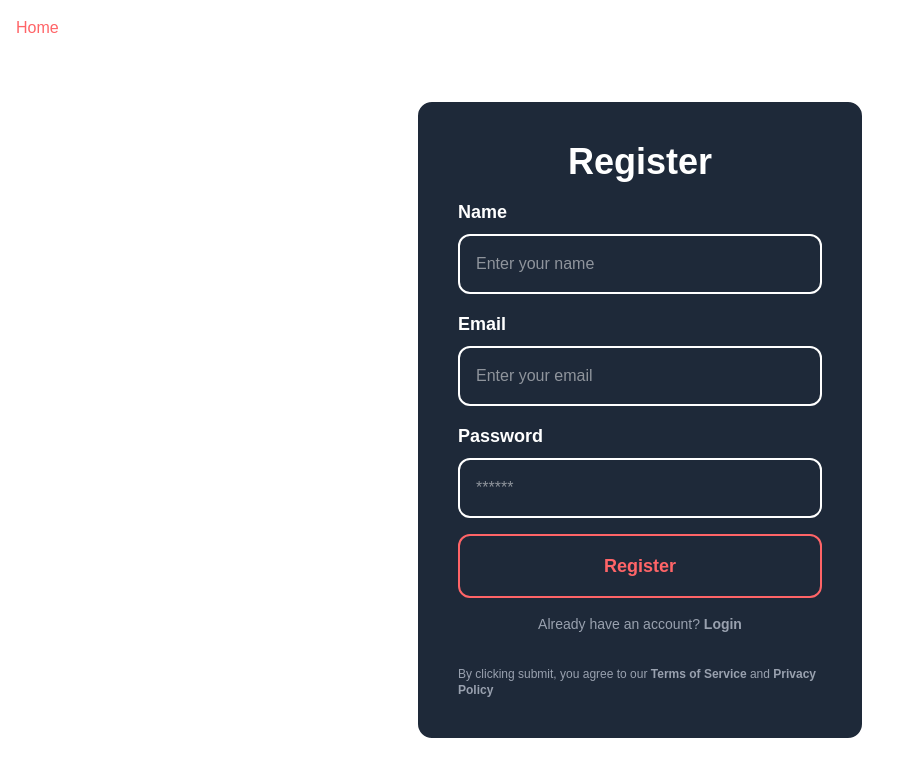
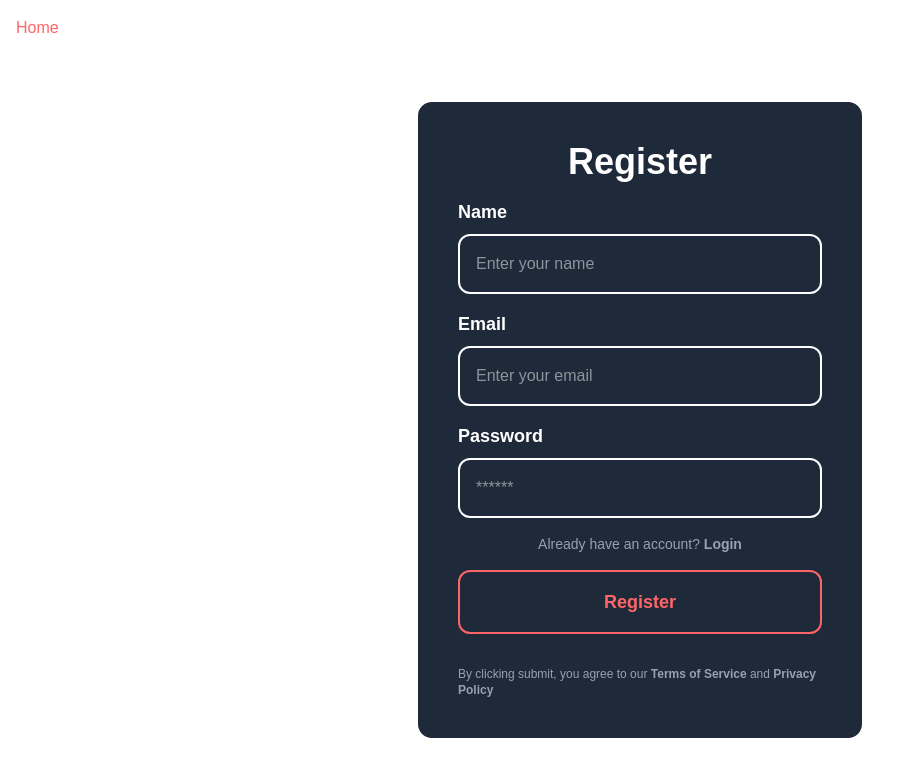
Before and after one commit to Abhya1559/authentication, a Next.js app: page /register in a window 1280 px wide. Shown: the top 776 px of the page, without its empty margins (0-908 px from the left). Built offline with nearby package versions, Linux system fonts and the light colour scheme.

Commit message:
done the complete authentication

```diff
--- a/app/(Auth)/register/page.tsx
+++ b/app/(Auth)/register/page.tsx
@@ -93,19 +93,19 @@ export default function Register() {
           />
         </div>
 
+        <p className="text-center text-gray-400 text-sm">
+          Already have an account?{" "}
+          <Link href="/login" className="font-semibold hover:text-orange-400">
+            Login
+          </Link>
+        </p>
+
         <button
           type="submit"
           className="border-red-400 cursor-pointer border-2 p-4 rounded-xl font-bold text-lg text-red-400 hover:bg-red-400 hover:text-white transition-colors"
         >
           Register
         </button>
-
-        <p className="text-center text-gray-400 text-sm">
-          Already have an account?{" "}
-          <Link href="/login" className="font-semibold hover:text-orange-400">
-            Login
-          </Link>
-        </p>
 
         <p className="text-gray-400 text-xs mt-4">
           By clicking submit, you agree to our{" "}
```
